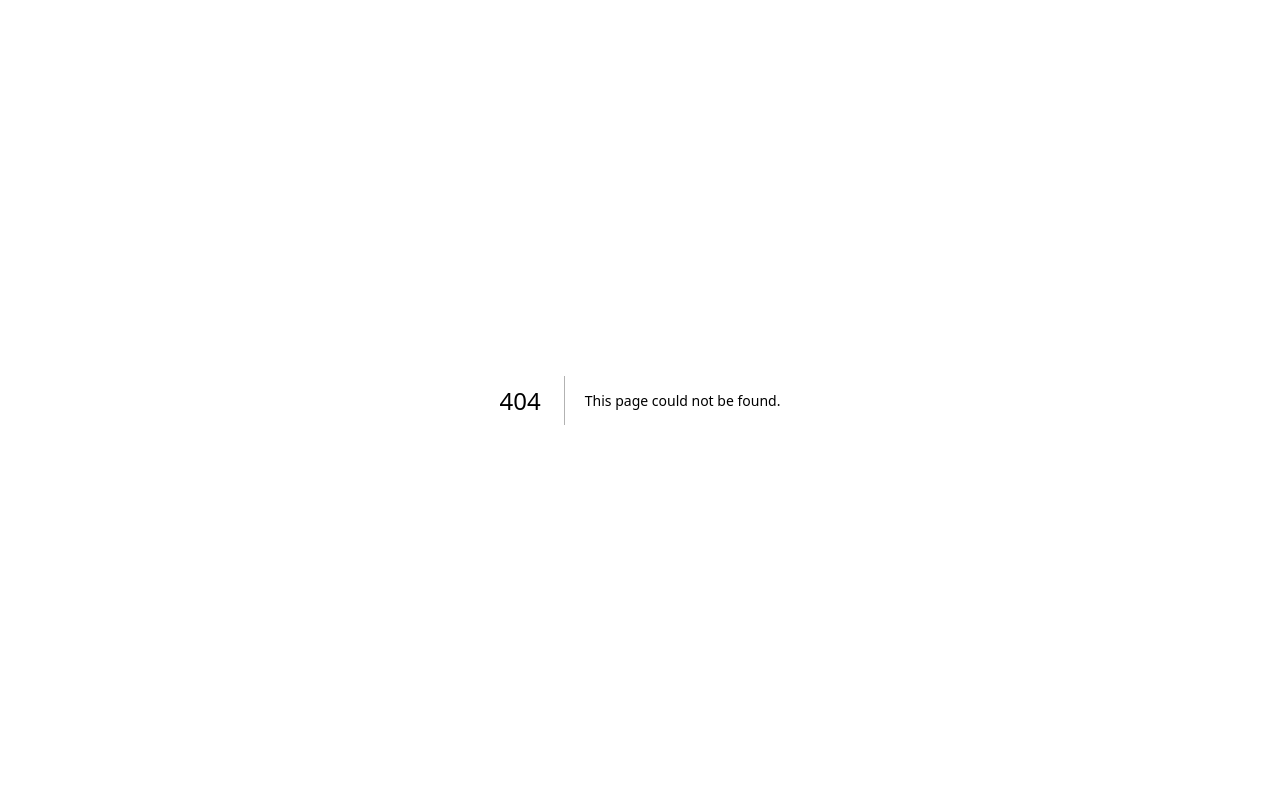
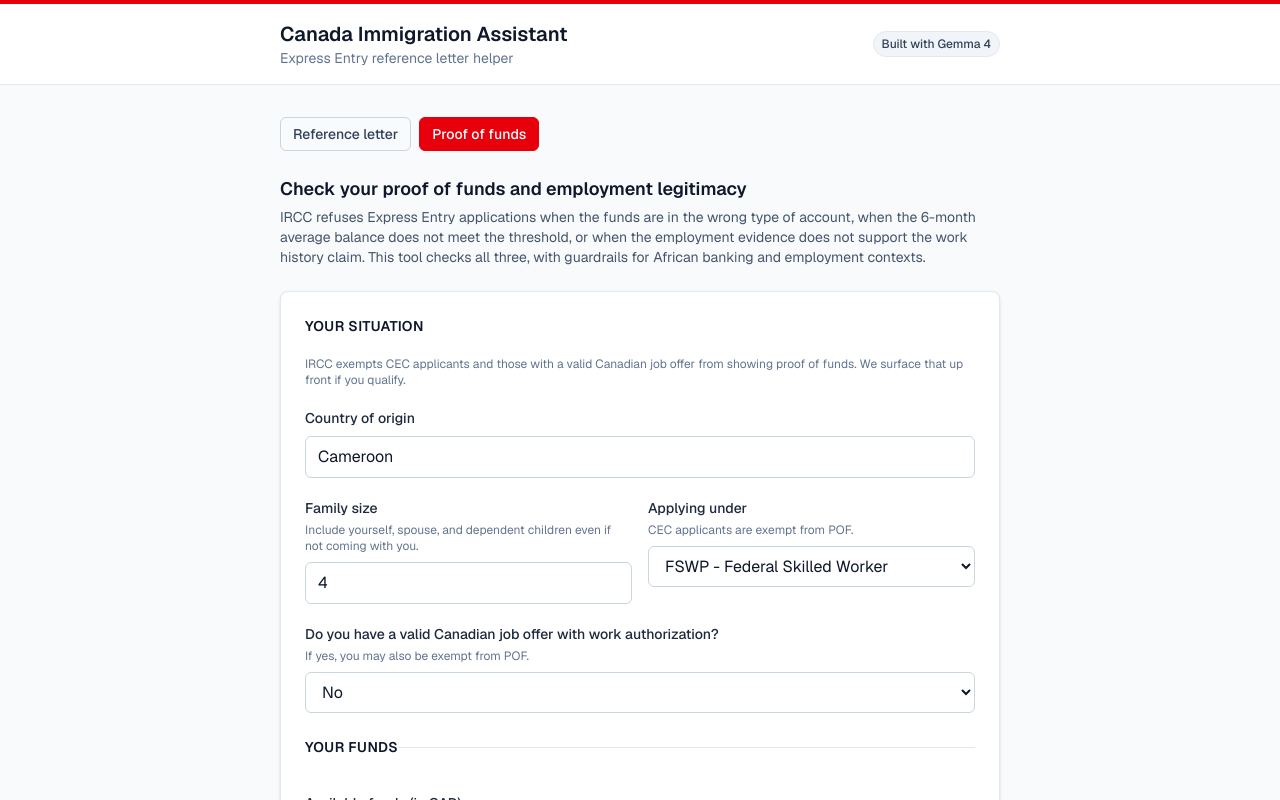
Before and after one commit to t-yanick/gemma-canada-assistant, a Next.js app: page /pof in a window 1280 px wide. Before the commit this address had no page. Shown: the top 800 px of the page. Built offline with nearby package versions, Linux system fonts and the light colour scheme.

Commit message:
Add /pof page route and cross-page navigation

```diff
--- a/app/page.tsx
+++ b/app/page.tsx
@@ -12,6 +12,7 @@
 'use client';
 
 import { useState } from 'react';
+import Link from 'next/link';
 import { SiteHeader } from '@/components/SiteHeader';
 import { SiteFooter } from '@/components/SiteFooter';
 import { ReferenceLetterForm } from '@/components/ReferenceLetterForm';
@@ -67,7 +68,12 @@ export default function HomePage() {
       <SiteHeader />
 
       <main className="max-w-3xl mx-auto px-4 py-8 sm:px-6">
-        <section className="mb-6">
+        <nav className="mb-6 flex gap-2">
+                  <Link href="/" className="text-sm font-medium px-3 py-1.5 rounded-md border border-red-600 bg-red-600 text-white">Reference letter</Link>
+                  <Link href="/pof" className="text-sm font-medium px-3 py-1.5 rounded-md border border-slate-300 text-slate-700 hover:bg-slate-100 transition-colors">Proof of funds</Link>
+                </nav>
+
+                <section className="mb-6">
           <h2 className="text-lg font-semibold text-slate-900">
             Generate your employer reference letter
           </h2>
--- /dev/null
+++ b/app/pof/page.tsx
@@ -0,0 +1,73 @@
+// app/pof/page.tsx
+// Proof of Funds analyzer page. Mirrors the structure of app/page.tsx:
+// state at the top, form submission, error/result rendering below.
+
+'use client';
+
+import { useState } from 'react';
+import Link from 'next/link';
+import { SiteHeader } from '@/components/SiteHeader';
+import { SiteFooter } from '@/components/SiteFooter';
+import { ProofOfFundsForm } from '@/components/ProofOfFundsForm';
+import { ProofOfFundsResults } from '@/components/ProofOfFundsResults';
+import type { PofApiResponse, PofCheckRequest } from '@/lib/types';
+
+export default function PofPage() {
+  const [loading, setLoading] = useState(false);
+  const [result, setResult] = useState<PofApiResponse | null>(null);
+  const [error, setError] = useState('');
+  const [submittedCountry, setSubmittedCountry] = useState('');
+
+  async function handleSubmit(data: PofCheckRequest) {
+    setLoading(true);
+    setError('');
+    setResult(null);
+    setSubmittedCountry(data.applicantCountry || 'your country');
+
+    try {
+      const res = await fetch('/api/pof-check', {
+        method: 'POST',
+        headers: { 'Content-Type': 'application/json' },
+        body: JSON.stringify(data),
+      });
+      const responseBody = await res.json();
+
+      if (!res.ok) {
+        setError(responseBody.message || responseBody.error || 'Something went wrong. Please try again.');
+        return;
+      }
+
+      setResult(responseBody as PofApiResponse);
+
+      setTimeout(() => {
+        document.getElementById('pof-results')?.scrollIntoView({ behavior: 'smooth' });
+      }, 100);
+    } catch {
+      setError('Network error. Check your connection and try again.');
+    } finally {
+      setLoading(false);
+    }
+  }
+
+  return (
+    <div className="min-h-screen bg-slate-50">
+      <SiteHeader />
+      <main className="max-w-3xl mx-auto px-4 py-8 sm:px-6">
+        <nav className="mb-6 flex gap-2">
+          <Link href="/" className="text-sm font-medium px-3 py-1.5 rounded-md border border-slate-300 text-slate-700 hover:bg-slate-100 transition-colors">Reference letter</Link>
+          <Link href="/pof" className="text-sm font-medium px-3 py-1.5 rounded-md border border-red-600 bg-red-600 text-white">Proof of funds</Link>
+        </nav>
+        <section className="mb-6">
+          <h2 className="text-lg font-semibold text-slate-900">Check your proof of funds and employment legitimacy</h2>
+          <p className="text-sm text-slate-600 mt-1">IRCC refuses Express Entry applications when the funds are in the wrong type of account, when the 6-month average balance does not meet the threshold, or when the employment evidence does not support the work history claim. This tool checks all three, with guardrails for African banking and employment contexts.</p>
+        </section>
+        <ProofOfFundsForm loading={loading} onSubmit={handleSubmit} />
+        {error && (
+          <div className="mt-6 rounded-md border border-red-200 bg-red-50 p-3 text-sm text-red-800">{error}</div>
+        )}
+        {result && <ProofOfFundsResults result={result} country={submittedCountry} />}
+      </main>
+      <SiteFooter />
+    </div>
+  );
+}
```
